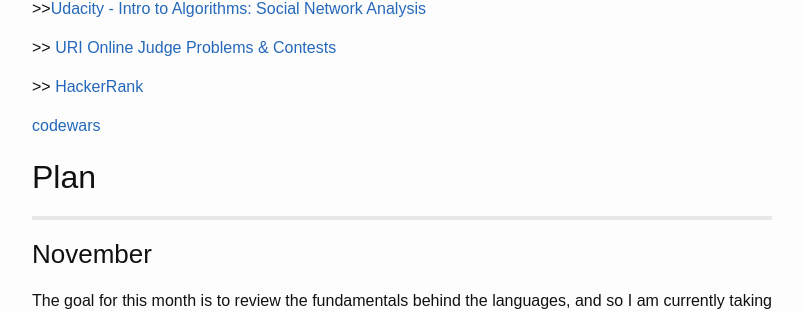
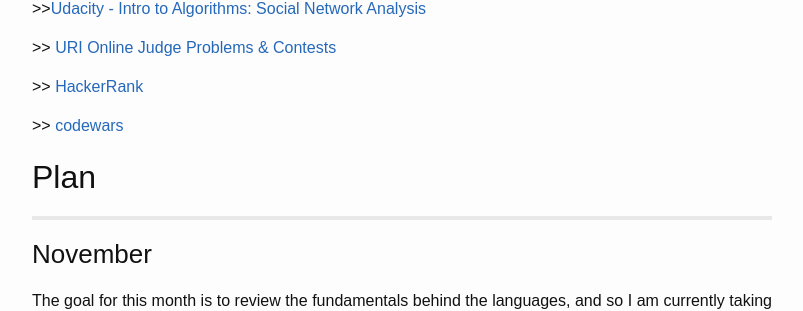
Before and after one commit to jpamata/jpamata.github.io, a Jekyll site: the page built from _posts/2017-11-01-the-gap-months-gearing-up-for-the-job-market.md, in a window 1280 px wide and 900 px high, scrolled down 2365 px. Shown: the part 143-454 px from the top of the window, without its empty margins (238-1041 px from the left). Built offline with Jekyll 4.4.1, drawn with Linux system fonts in a browser that asks for light colours; comment, search, counter and statistics services are not loaded.

Commit message:
the gap months gearing up for the job market update

```diff
--- a/_posts/2017-11-01-the-gap-months-gearing-up-for-the-job-market.md
+++ b/_posts/2017-11-01-the-gap-months-gearing-up-for-the-job-market.md
@@ -104,7 +104,7 @@
    <p align="justify"> >>
     <a href="http://hackerrank.com">HackerRank</a>
    </p>
-  <p align="justify">
+  <p align="justify"> >>
     <a href="https://www.codewars.com">codewars</a>
   </p>
 
```
